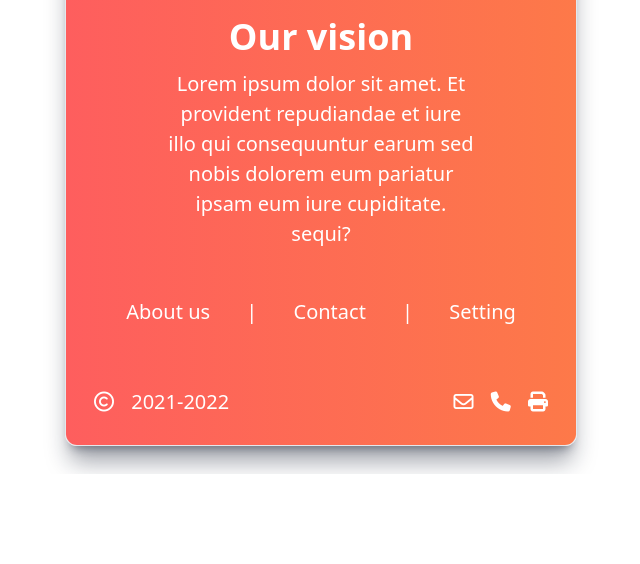
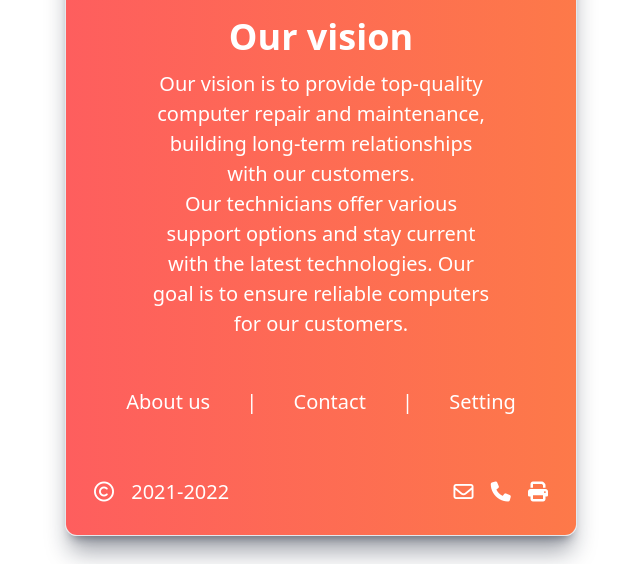
Before and after one commit to ibrahim0891/messenger-ui-clone, a plain HTML site: page index.html in a window 1280 px wide. Shown: the part 1814-2378 px from the top of the page, without its empty margins (319-959 px from the left). Before the commit the page ends 2288 px from the top, so only its background shows below. Drawn offline with nearby package versions, Linux system fonts and the light colour scheme.

Commit message:
update vision message

```diff
--- a/index.html
+++ b/index.html
@@ -67,11 +67,8 @@
                 <img class='divider' src="https://encrypted-tbn0.gstatic.com/images?q=tbn:ANd9GcRKnGGR55twbn7Np1HF0b6VVC3XbctgvgtPqQ&usqp=CAU">
                 <div class="text-center px-6 pb-4">
                     <h1 class='text-4xl font-semibold mt-5' contenteditable>Our vision</h1>
-                    <p class="text-md mt-3 w-2/3 m-auto ">
-                        Lorem ipsum dolor sit amet. Et provident repudiandae
-                        et iure illo qui consequuntur earum sed nobis dolorem eum pariatur
-                        ipsam eum iure cupiditate.
-                        sequi?
+                    <p class="text-md mt-3 w-3/4 m-auto ">
+                        Our vision is to provide top-quality computer repair and maintenance, building long-term relationships with our customers. </br> Our technicians offer various support options and stay current with the latest technologies. Our goal is to ensure reliable computers for our customers.
                     </p>
                 </div>
 
```
